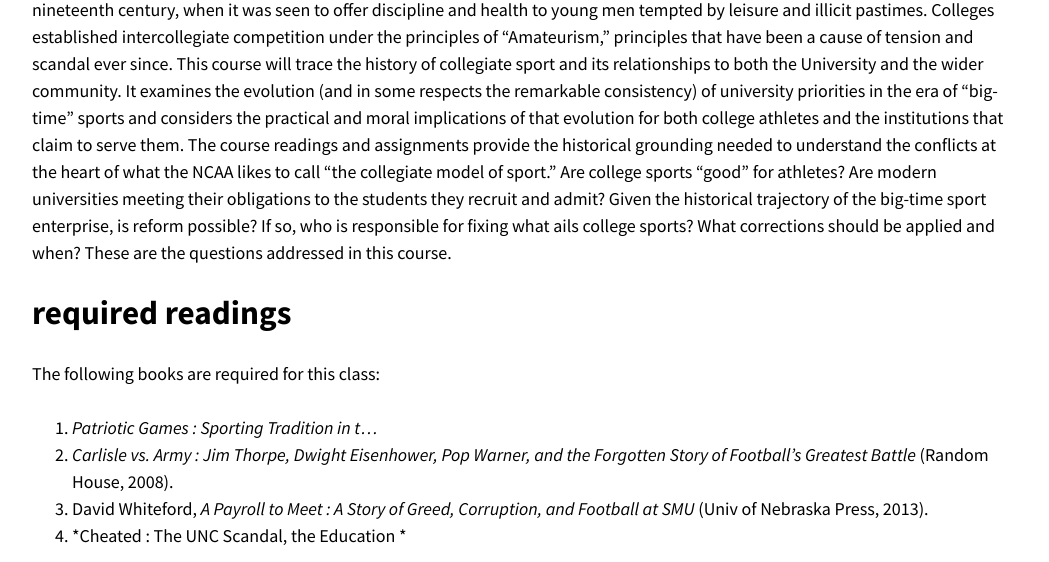
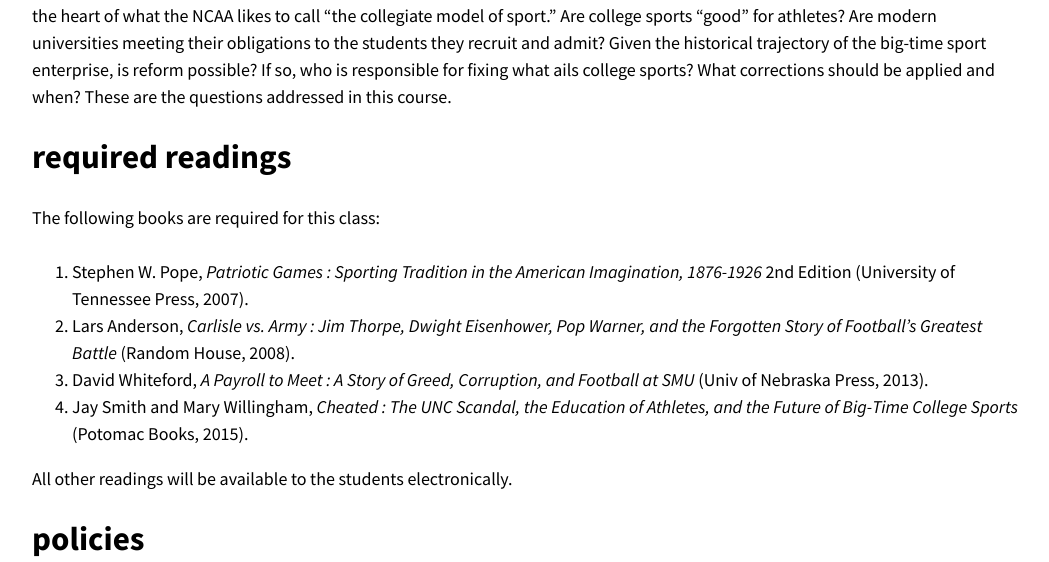
Before and after one commit to chadblack/CollegeSport2018, a Jekyll site: the page built from syllabus.md, in a window 1280 px wide and 900 px high, scrolled down 794 px, cut to the strip 0-562 px from the top of the window. Shown: the whole strip, without its empty margins (114-1163 px from the left). Built offline with Jekyll 4.4.1, drawn with Linux system fonts in a browser that asks for light colours; nearby versions of some CDN libraries.

Commit message:
marginal gains

```diff
--- a/syllabus.md
+++ b/syllabus.md
@@ -3,24 +3,19 @@
 title: syllabus
 ---
 
-The History of College Sports
+## **The History of College Sports**
 
 History 373
+TR 2:10-3:25
+Strong Hall, Room 2015
+Fall 2018
 
-TR 2:10-3:25
-
-Strong Hall, Room 2015
-
-Fall 2018
 
 **Prof. Chad Black**
 
 **Email:** cblack6-at-utk.edu
-
 **Phone:** 974-9871
-
 **Office:** 2627 Dunford Hall, 6th Floor
-
 **Office Hours:** Tuesday, 4:00-5:00, Wednesday, 3:00-4:00, or by appointment.
 
 The United States is unique in its blending of academia and "big time" athletics. Collegiate sport dates to the
@@ -41,12 +36,15 @@
 
 The following books are required for this class:
 
-1. *Patriotic Games : Sporting Tradition in t...*
-2. *Carlisle vs. Army : Jim Thorpe, Dwight Eisenhower, Pop Warner, and the
+1. Stephen W. Pope, *Patriotic Games : Sporting Tradition in the American
+Imagination, 1876-1926* 2nd Edition (University of Tennessee Press, 2007).
+2. Lars Anderson, *Carlisle vs. Army : Jim Thorpe, Dwight Eisenhower, Pop Warner, and the
 Forgotten Story of Football's Greatest Battle* (Random House, 2008).
 3. David Whiteford, *A Payroll to Meet : A Story of Greed, Corruption, and
 Football at SMU* (Univ of Nebraska Press, 2013).
-4. *Cheated : The UNC Scandal, the Education *
+4. Jay Smith and Mary Willingham, *Cheated : The UNC Scandal, the Education of
+Athletes, and the Future of Big-Time College Sports* (Potomac Books, 2015).
+
 
 
 All other readings will be available to the students electronically.
```
Also changed, not shown: assignments.md (+7 -3 lines).
